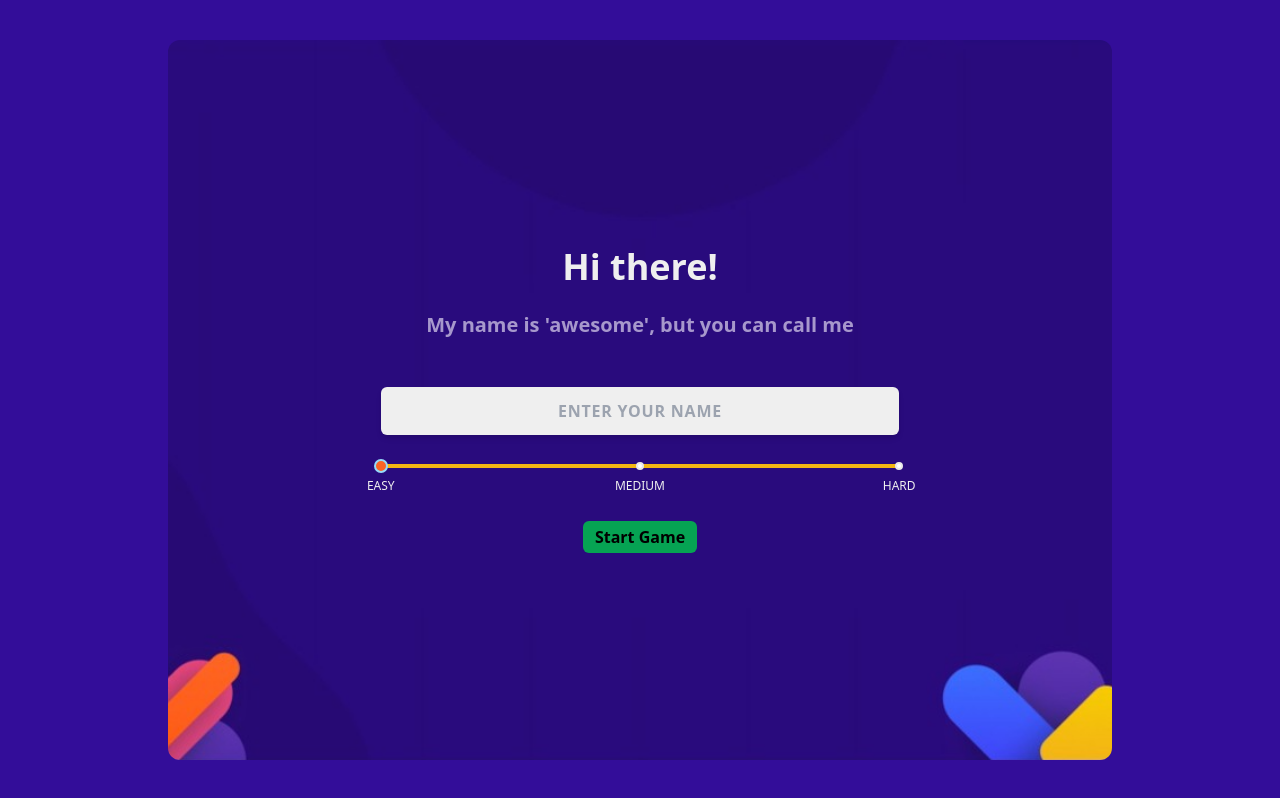
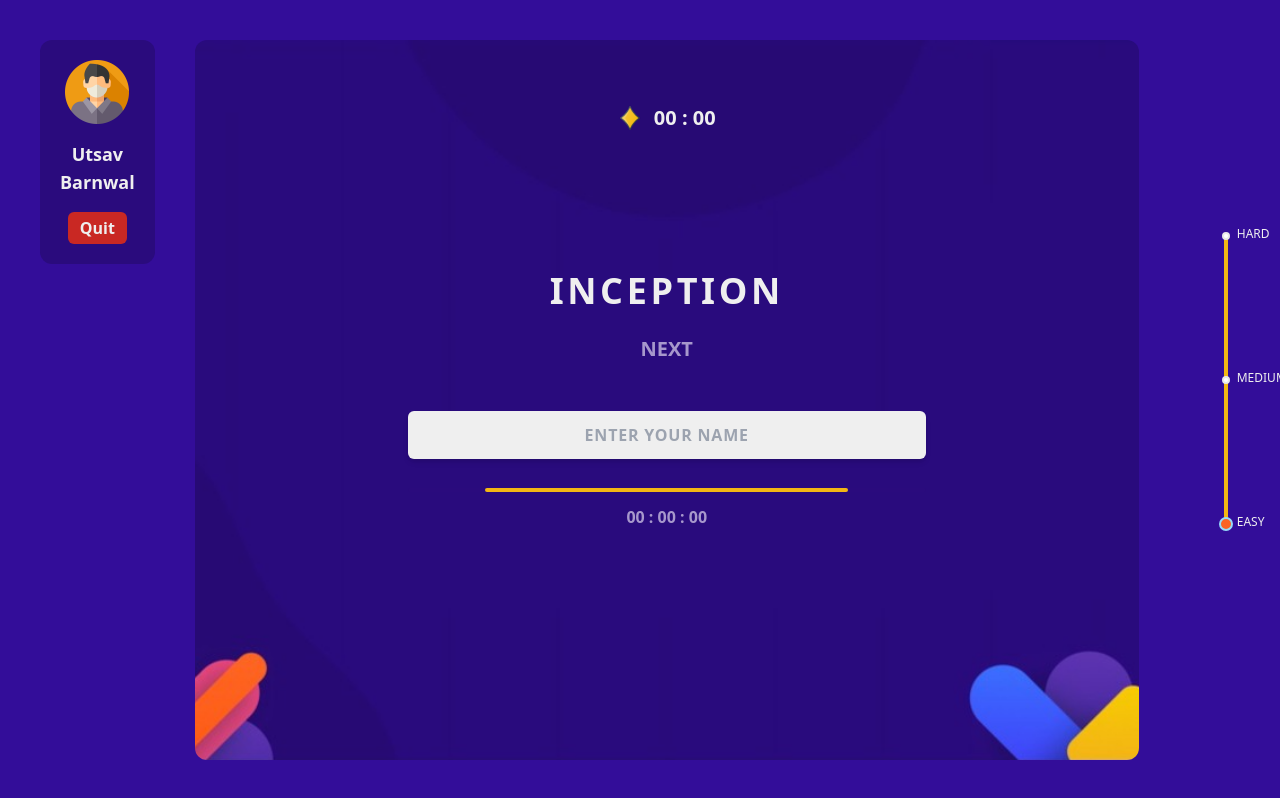
Before and after one commit to utsavdotpro/FastFingers, a React (Create React App) app: page /game/1/1 in a window 1280 px wide. Built offline with nearby package versions, Linux system fonts and the light colour scheme.

Commit message:
install and use react-router-dom on App.js to switch between pages. Routes are coming from config.js

```diff
--- a/package.json
+++ b/package.json
@@ -10,6 +10,7 @@
     "rc-slider": "^9.7.1",
     "react": "^17.0.1",
     "react-dom": "^17.0.1",
+    "react-router-dom": "^5.2.0",
     "react-scripts": "4.0.2",
     "web-vitals": "^1.1.0"
   },
--- a/src/App.js
+++ b/src/App.js
@@ -1,12 +1,18 @@
-import Game from "./pages/Game";
-import Home from "./pages/Home";
+import { Route, BrowserRouter, Switch } from "react-router-dom";
+
+import { ROUTES } from "./utils/configs";
 
 function App() {
   return (
-    // <div className="container max-w-screen-lg m-auto p-10 h-screen flex items-center">
-    <Home />
-    // <Game />
-    // </div>
+    <BrowserRouter>
+      <Switch>
+        {ROUTES.map((route) => (
+          <Route key={route.key} path={route.path}>
+            {route.Page}
+          </Route>
+        ))}
+      </Switch>
+    </BrowserRouter>
   );
 }
 
--- a/src/pages/Home/index.js
+++ b/src/pages/Home/index.js
@@ -5,6 +5,7 @@
 import CardContainer from "../../containers/CardContainer";
 import Button from "../../components/Button";
 import GridContainer from "../../containers/GirdContainer";
+import { Link } from "react-router-dom";
 
 function Home() {
   return (
@@ -33,7 +34,9 @@
         <br />
         <br />
 
-        <Button brand="success">Start Game</Button>
+        <Link to="/game">
+          <Button brand="success">Start Game</Button>
+        </Link>
       </CardContainer>
     </GridContainer>
   );
--- a/src/utils/configs.js
+++ b/src/utils/configs.js
@@ -1,4 +1,5 @@
-const { Component } = require("react");
+import Game from "../pages/Game";
+import Home from "../pages/Home";
 
 const DIFFICULTIES = {
   easy: {
@@ -20,25 +21,15 @@
 
 const ROUTES = [
   {
+    key: "game",
+    path: "/game/:difficulty/:player",
+    Page: Game,
+  },
+  {
     key: "home",
     path: "/",
-    Component: "",
-  },
-  {
-    key: "game",
-    path: "/game",
-    Component: "",
-  },
-  {
-    key: "profile",
-    path: "/profile",
-    Component: "",
-  },
-  {
-    key: "scores",
-    path: "/scores",
-    Component: "",
+    Page: Home,
   },
 ];
 
-export { DIFFICULTIES };
+export { DIFFICULTIES, ROUTES };
```
Also changed, not shown: 1 other file (tests, documents, lock files or other folders).
